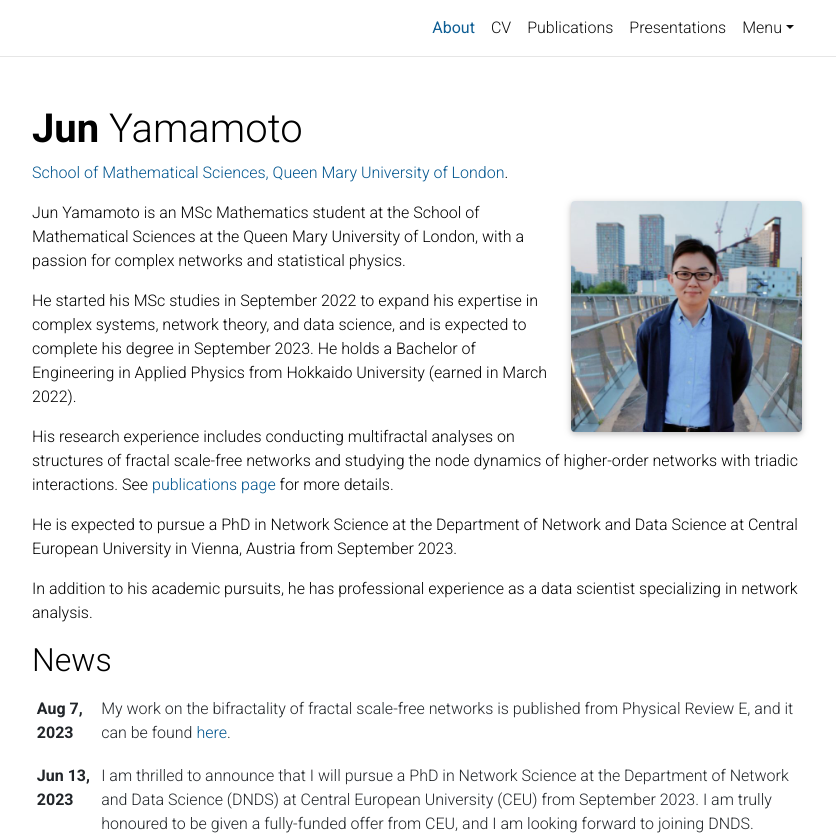
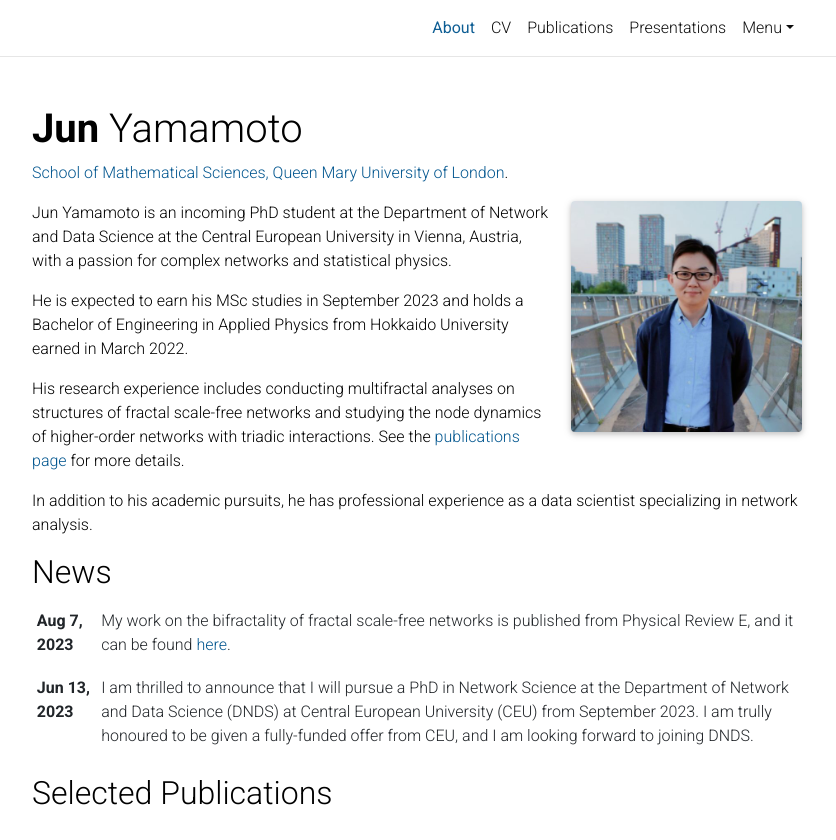
Before and after one commit to jym16/jym16.github.io, a Jekyll site: the page built from _pages/about.md, in a window 1280 px wide and 1217 px high, cut to the strip 0-840 px from the top of the window. Shown: the whole strip, without its empty margins (223-1059 px from the left). Built offline with Jekyll 4.4.1, drawn with Linux system fonts in a browser that asks for light colours; comment, search, counter and statistics services are not loaded; a style sheet for code colours, icons or effects is not loaded.

Commit message:
Updated CV and about.md

```diff
--- a/_data/cv.yml
+++ b/_data/cv.yml
@@ -13,13 +13,13 @@
   contents:
     - title: Incoming PhD student in Network Science
       institution: Department of Network and Data Science, Central European University (Vienna, Austria)
-      year: 2023/09 -
+      year: 2023/09 - Present
 
     - title: MSc in Mathematics
       institution: School of Mathematical Sciences, Queen Mary University of London (London, UK)
-      year: 2022/09 - Present
+      year: 2022/09 - 2023/09
       description:
-        - 94.03/100, distinction (as of August 14, 2023)
+        - 94.03/100, distinction (as of August 28, 2023)
         - title: Modelling higher-order network dynamics in the presence of triadic interactions
           contents:
             - Investigated the node dynamics on networks with triadic interactions, in which a node can regulate positively/negatively the interaction between two other nodes.
--- a/_pages/about.md
+++ b/_pages/about.md
@@ -19,13 +19,10 @@ selected_papers: true # includes a list of papers marked as "selected={true}"
 social: true  # includes social icons at the bottom of the page
 ---
 
-Jun Yamamoto is an MSc Mathematics student at the School of Mathematical Sciences at the Queen Mary University of London, with a passion for complex networks and statistical physics.
+Jun Yamamoto is an incoming PhD student at the Department of Network and Data Science at the Central European University in Vienna, Austria, with a passion for complex networks and statistical physics.
 
-He started his MSc studies in September 2022 to expand his expertise in complex systems, network theory, and data science, and is expected to complete his degree in September 2023.
-He holds a Bachelor of Engineering in Applied Physics from Hokkaido University (earned in March 2022).
+He is expected to earn his MSc studies in September 2023 and holds a Bachelor of Engineering in Applied Physics from Hokkaido University earned in March 2022.
 
-His research experience includes conducting multifractal analyses on structures of fractal scale-free networks and studying the node dynamics of higher-order networks with triadic interactions. See [publications page](/publications/) for more details.
-
-He is expected to pursue a PhD in Network Science at the Department of Network and Data Science at Central European University in Vienna, Austria from September 2023.
+His research experience includes conducting multifractal analyses on structures of fractal scale-free networks and studying the node dynamics of higher-order networks with triadic interactions. See the [publications page](/publications/) for more details.
 
 In addition to his academic pursuits, he has professional experience as a data scientist specializing in network analysis.
```
Also changed, not shown: 1 other file.
